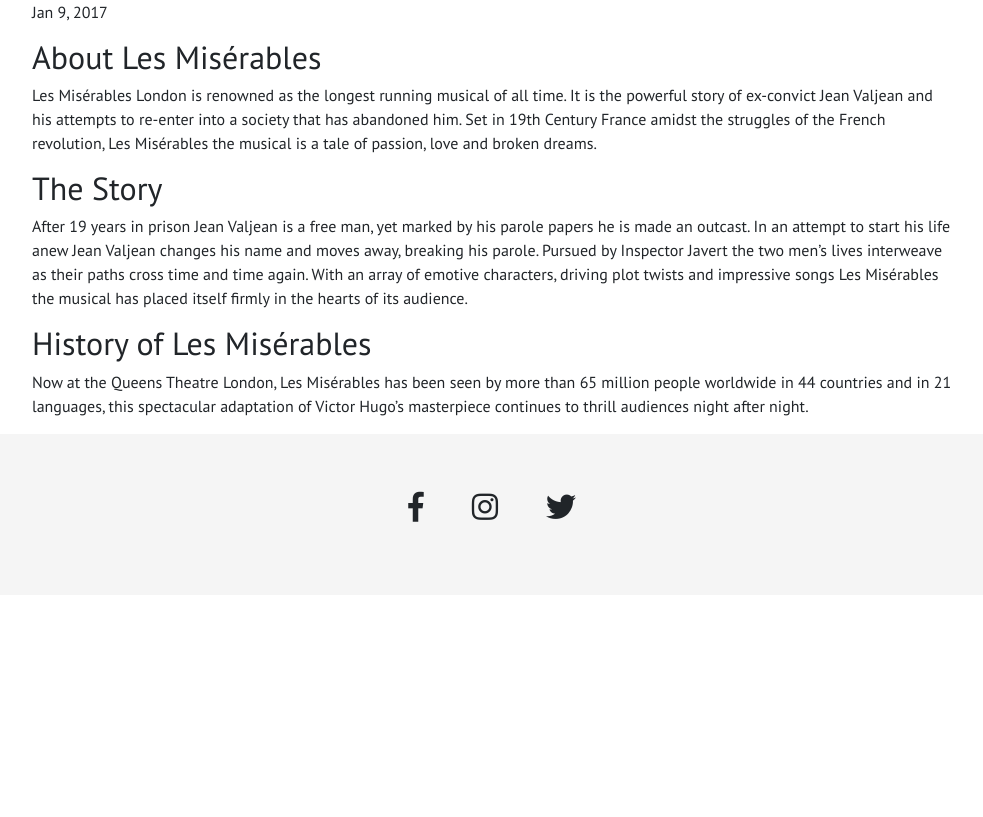
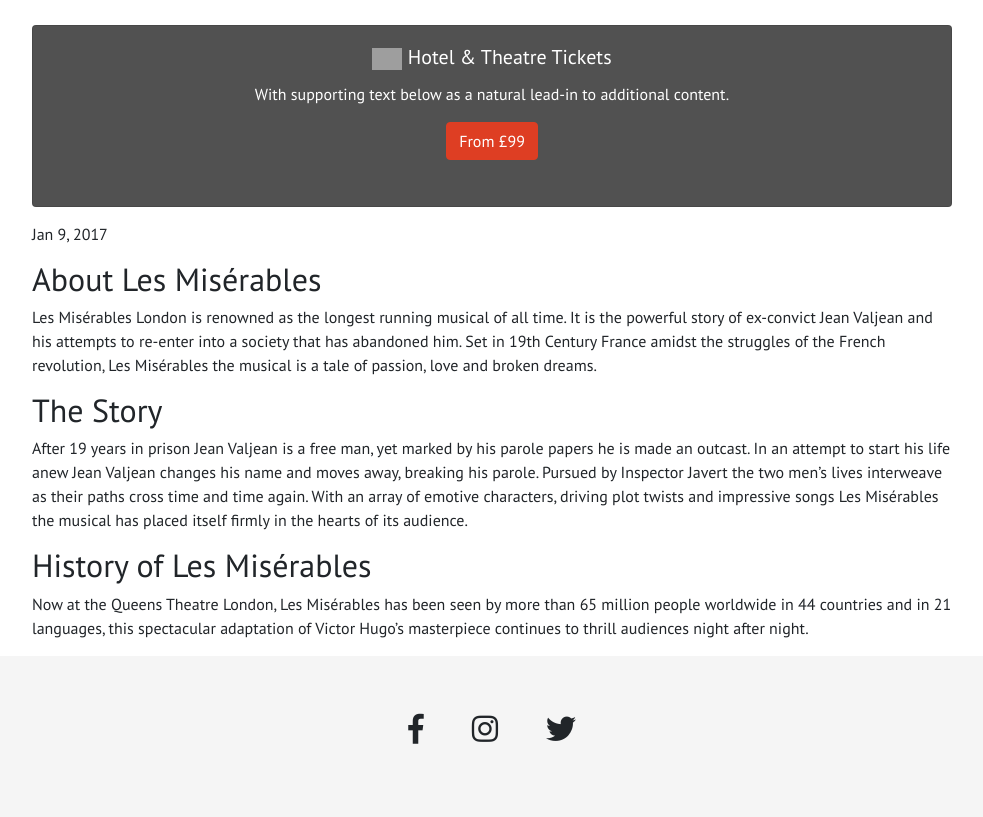
Before and after one commit to naaman10/theatre-club, a Jekyll site: the page built from _posts/2017-01-09-lesmis.markdown, in a window 1280 px wide. Shown: the part 498-1315 px from the top of the page, without its empty margins (148-1131 px from the left). Built offline with Jekyll 4.4.1, drawn with Linux system fonts in a browser that asks for light colours; nearby versions of some CDN libraries; some web fonts are replaced; before the commit the page ends 1093 px from its top, so only the background shows below that; grey boxes are pictures that could not be loaded.

Commit message:
Merge branch 'master' of https://github.com/naaman10/theatre-club

```diff
--- a/_config.yml
+++ b/_config.yml
@@ -20,10 +20,18 @@
     show-snip: ''
     book-url: ''
     from-price: ''
+- scope:
+    path: ''
+clubBenefits:
+    - Benefit 1
+    - Benefit 2
+    - Benefit 3
+    - Benefit 4
 email: theatreclub@SuperBreak.com
 description: Sed ut perspiciatis unde omnis iste natus error sit voluptatem accusantium doloremque laudantium, totam rem aperiam, eaque ipsa quae ab illo inventore veritatis et quasi architecto beatae vitae dicta sunt explicabo. Nemo enim ipsam voluptatem
   quia voluptas sit aspernatur aut odit aut fugit, sed quia cor magni dolores eos qui ratione voluptatem sequi nesciunt. Neque porro quisquam est, qui dolorem ipsum quia dolor sit amet, consectetur, adipisci velit, sed quia non numquam eius modi
   tempora incidunt ut labore et dolore magnam aliquam quaerat voluptatem. Ut enim ad minima veniam, quis nostrum exercitationem ullam corporis suscipit laboriosam, nisi ut aliquid ex ea commodi consequatur?
+
 baseurl: ''
 url: http://theatreclub.superbreak.com
 markdown: kramdown
--- a/_includes/head.html
+++ b/_includes/head.html
@@ -11,7 +11,7 @@
   <link href="//fonts.googleapis.com/css?family=PT+Sans:400,700" rel="stylesheet">
   <link href="https://use.fontawesome.com/releases/v5.0.8/css/all.css" rel="stylesheet">
   <script src="https://code.jquery.com/jquery-1.10.2.js"></script>
-  <title>{% if page.title %}{{ page.title }}{% else %}{{ site.title }}{% endif %} | checkmirrors.co.uk</title>
+  <title>{% if page.title %}{{ page.title }}{% else %}{{ site.title }}{% endif %} | Super Break</title>
   {% include favicon.html %}
   <meta name="description" content="{% if page.description %}{{ page.description }}{% else %}{{ site.description }}{% endif %}">
   <meta name="keywords" content="{%if page.tags %}{{ page.tags | join: ', ' | escape }}{% else %}{{ site.tags | join: ', ' | escape }}{% endif %}"/>
--- /dev/null
+++ b/_includes/offerPanel.html
@@ -0,0 +1,17 @@
+<section id="offerPanel">
+  <div class="container">
+    <div class="row">
+      <div class="col-md-1"></div>
+      <div class="col-12 col-md-10">
+        <div class="card text-center">
+          <div class="card-body">
+            <h5 class="card-title"><img src="http://www.superbreak.com/Content/Images/icons/Universal-Search/Theatre.jpg" width="30"> Hotel & Theatre Tickets</h5>
+            <p class="card-text">With supporting text below as a natural lead-in to additional content.</p>
+            <a href="#" class="btn btn-primary">From {{ page.from-price }}</a>
+          </div>
+        </div>
+      </div>
+      <div class="col-md-1"></div>
+    </div>
+  </div>
+</section>
--- a/_layouts/post.html
+++ b/_layouts/post.html
@@ -13,6 +13,8 @@
     </div>
   </div>
 </section>
+
+{% include offerPanel.html %}
 
 <div class="container">
   <div class="row">
--- a/css/main.scss
+++ b/css/main.scss
@@ -162,6 +162,14 @@
   color: #005FAA;
 }
 
+#offerPanel {
+  margin-top: 25px;
+  color: #fff;
+}
+#offerPanel .card {
+  background-color: rgb(81, 81, 81);
+}
+
 #socialBar {
   background-color: #f5f5f5;
   padding: 50px;
```
Also changed, not shown: 7 other files.
